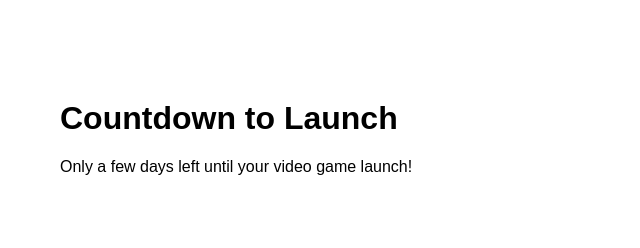
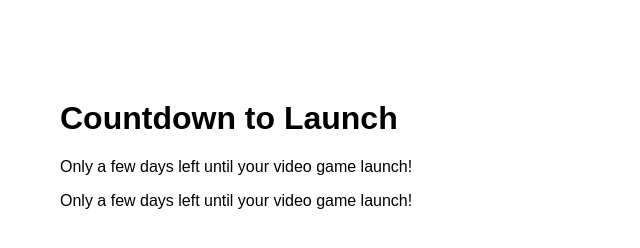
Before and after one commit to elielsantospaes/CripytoBot, a plain HTML site: page index.html in a window 1280 px wide. Shown: the whole page, without its empty margins (0-640 px from the left). Drawn offline with Linux system fonts and the light colour scheme.

Commit message:
nova versao com arquivo de suporte e flask app v2 somente 1 arquivo e alteracao no yml e com index v1

```diff
--- a/index.html
+++ b/index.html
@@ -16,6 +16,7 @@
     <body>
         <h1> Countdown to Launch </h1>
         <p> Only a few days left until your video game launch! </p>
+        <p> Only a few days left until your video game launch! </p>
 
 
         <!-- <script>
```
